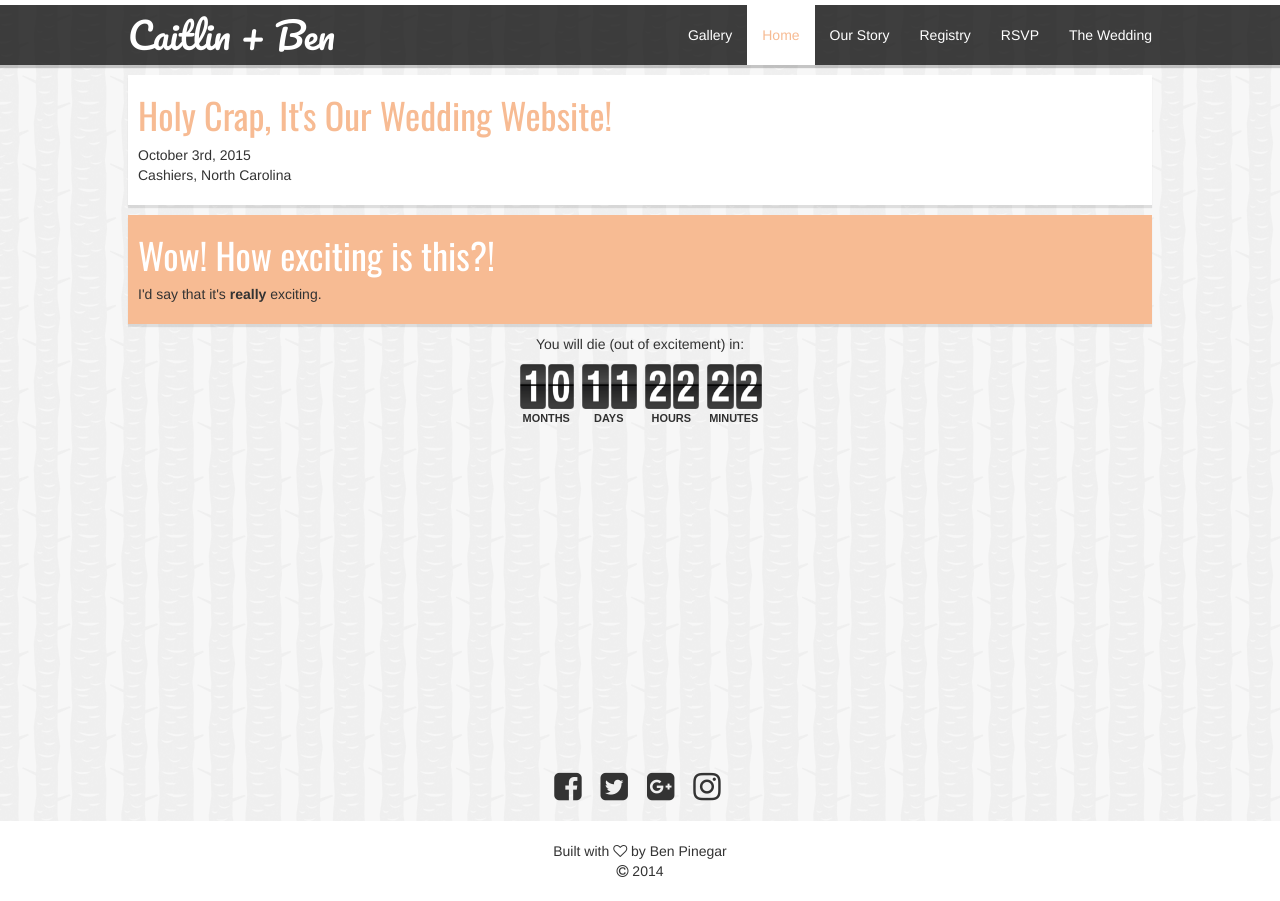
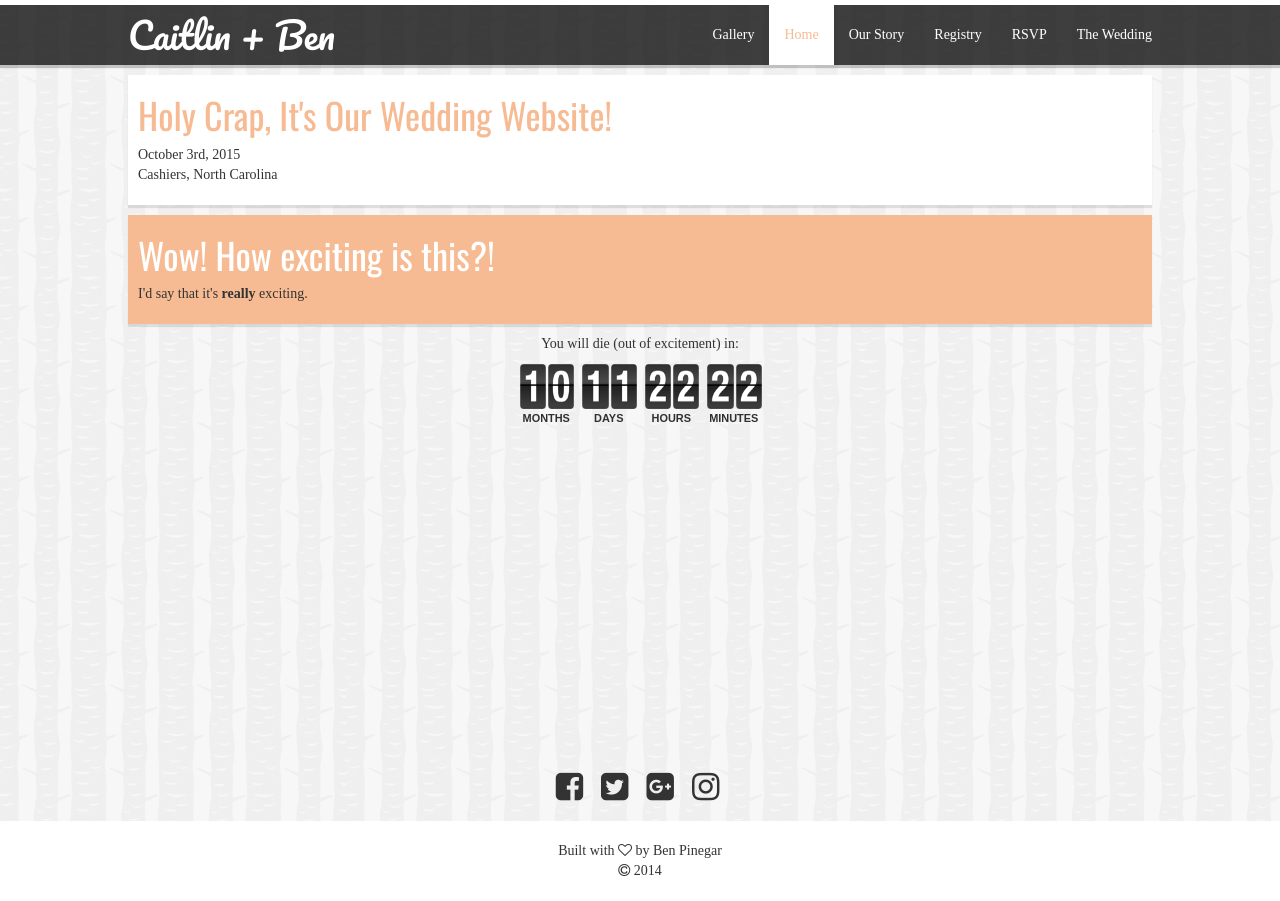
Before and after one commit to bpinegar/bpinegar.github.io, a Jekyll site: the page built from index.html, in a window 1280 px wide. Built offline with Jekyll 4.4.1, drawn with Linux system fonts in a browser that asks for light colours; nearby versions of some CDN libraries.

Commit message:
Update _custom.scss

```diff
--- a/_sass/_custom.scss
+++ b/_sass/_custom.scss
@@ -8,6 +8,7 @@ body {
   background-image: url("/img/backgrounds/tree-bark-bg-transparent.png");
   padding-top: 50px;
   margin-bottom: 185px;
+  font-family: "times new roman", times, serif;
 }
 footer {
   position: absolute;
```
